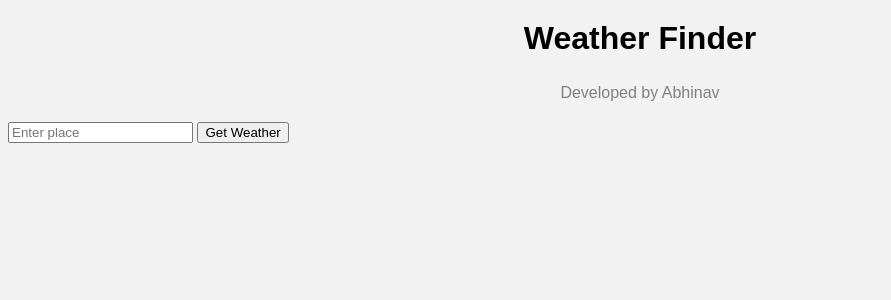
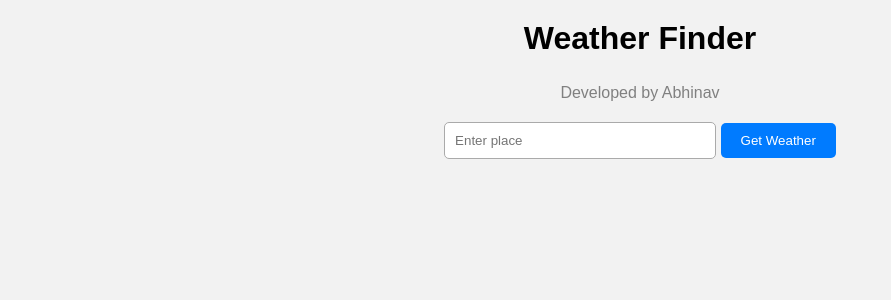
Before and after one commit to abhinav5016/Find-weather-by-place, a Flask app: page / in a window 1280 px wide. Shown: the top 300 px of the page, without its empty margins (0-891 px from the left). Run offline with Flask 3, Linux system fonts and the light colour scheme.

Commit message:
feat: add form styling and button hover effects in style.css

```diff
--- a/static/css/style.css
+++ b/static/css/style.css
@@ -15,3 +15,28 @@ body {
     margin-bottom: 20px;
     color: gray;
 }
+
+form {
+    text-align: center;
+    margin-top: 20px;
+}
+
+input[type="text"] {
+    padding: 10px;
+    width: 250px;
+    border-radius: 5px;
+    border: 1px solid #aaa;
+}
+
+button {
+    padding: 10px 20px;
+    border: none;
+    background: #007bff;
+    color: white;
+    border-radius: 5px;
+    cursor: pointer;
+}
+
+button:hover {
+    background: #0056b3;
+}
```
